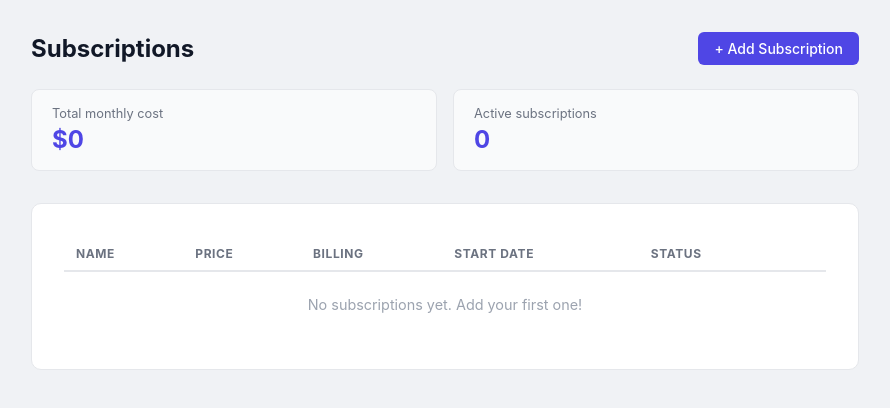
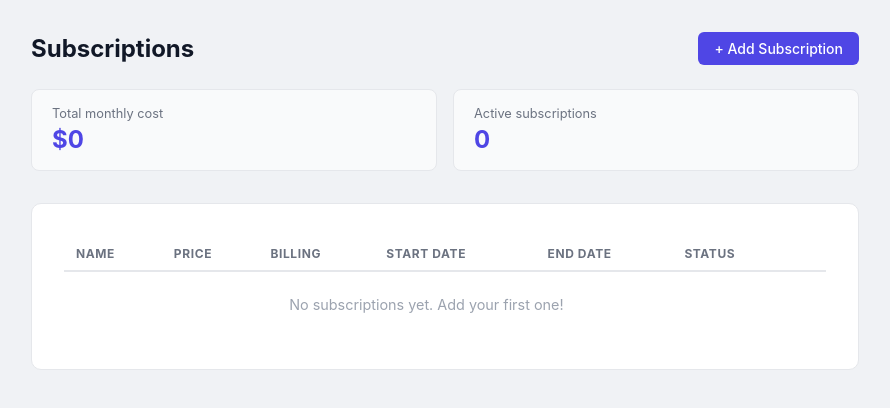
Before and after one commit to andriisyniuchenko/subscription-tracker, a Django app: page /subscriptions/ in a window 1280 px wide. Shown: the part 56-464 px from the top of the page, without its empty margins (195-1085 px from the left). Run offline with Django 5.2, Linux system fonts and the light colour scheme; the visitor is signed in with stand-in values (Sample User, id 1); data that the repository does not hold is empty.

Commit message:
Add end_date field to Subscription with date picker support

```diff
--- a/subscriptions/forms.py
+++ b/subscriptions/forms.py
@@ -8,7 +8,11 @@ from .models import Subscription
 class SubscriptionForm(forms.ModelForm):
     class Meta:
         model = Subscription
-        fields = ['name', 'price', 'billing_cycle', 'start_date', 'is_active']
+        fields = ['name', 'price', 'billing_cycle', 'start_date', 'end_date', 'is_active']
+        widgets = {
+            'start_date': forms.DateInput(attrs={'type': 'date'}),
+            'end_date': forms.DateInput(attrs={'type': 'date'}),
+        }
 
 
 class RegistrationForm(UserCreationForm):
--- a/subscriptions/models.py
+++ b/subscriptions/models.py
@@ -20,6 +20,7 @@ class Subscription(models.Model):
     )
 
     start_date = models.DateField()
+    end_date = models.DateField(null=True, blank=True)
 
     is_active = models.BooleanField(default=True)
 
--- a/subscriptions/templates/subscriptions/list.html
+++ b/subscriptions/templates/subscriptions/list.html
@@ -27,6 +27,7 @@
                 <th>Price</th>
                 <th>Billing</th>
                 <th>Start date</th>
+                <th>End date</th>
                 <th>Status</th>
                 <th></th>
             </tr>
@@ -38,6 +39,7 @@
                     <td>${{ sub.price }}</td>
                     <td>{{ sub.get_billing_cycle_display }}</td>
                     <td>{{ sub.start_date }}</td>
+                    <td>{{ sub.end_date|default:"—" }}</td>
                     <td>
                         {% if sub.is_active %}
                             <span class="badge badge-green">Active</span>
```
Also changed, not shown: subscriptions/migrations/0002_subscription_end_date.py (added).
